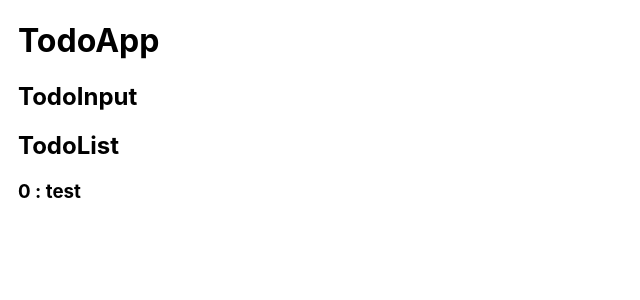
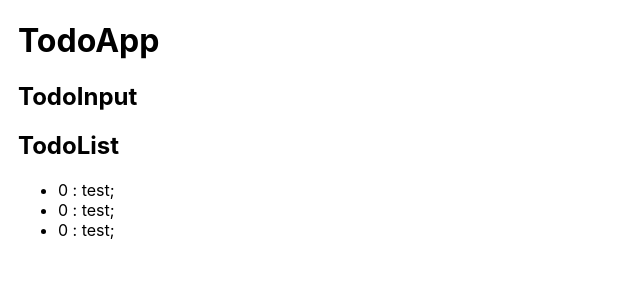
Before and after one commit to sawady1203/react-todoapp-ts, a React (Create React App) app: page / in a window 1280 px wide. Shown: the top 300 px of the page, without its empty margins (0-640 px from the left). Built offline with nearby package versions, Linux system fonts and the light colour scheme.

Commit message:
複数データをリスト表示させるようにした

```diff
--- a/src/components/TodoItem.tsx
+++ b/src/components/TodoItem.tsx
@@ -3,11 +3,9 @@ import { Task } from "./Types";
 
 function TodoItem({ id, title }: Task) {
   return (
-    <div>
-      <h3>
-        {id} : {title}
-      </h3>
-    </div>
+    <span>
+      {id} : {title}
+    </span>
   );
 }
 
--- a/src/components/TodoList.tsx
+++ b/src/components/TodoList.tsx
@@ -9,11 +9,30 @@ function TodoList() {
       title: "test",
       isActive: false,
     },
+    {
+      id: 0,
+      title: "test",
+      isActive: false,
+    },
+    {
+      id: 0,
+      title: "test",
+      isActive: false,
+    },
   ];
   return (
     <div>
       <h2>TodoList</h2>
-      <TodoItem {...tasks[0]} />
+      <ul>
+        {tasks.map((task, key) => {
+          console.log(task);
+          return (
+            <li key={key}>
+              <TodoItem {...task} />;
+            </li>
+          );
+        })}
+      </ul>
     </div>
   );
 }
```
